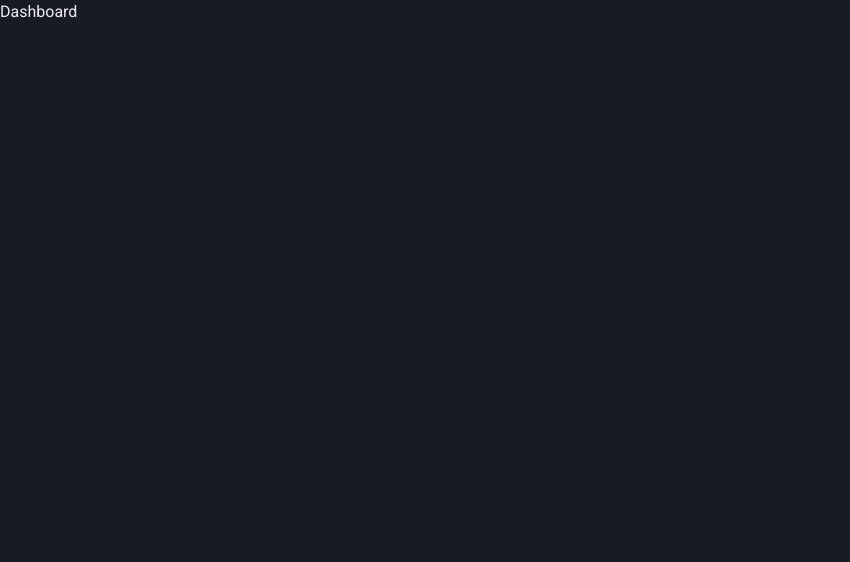
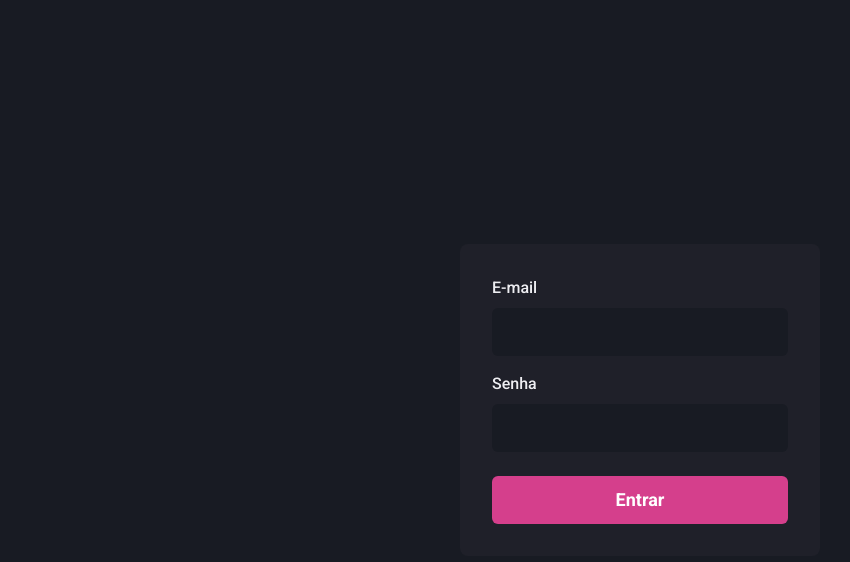
Before and after one commit to vicentemattos1/dashgo, a Next.js app: page / in a window 1280 px wide. Shown: the top 562 px of the page, without its empty margins (0-850 px from the left). Built offline with nearby package versions, Linux system fonts and the light colour scheme.

Commit message:
Tela de login

```diff
--- a/src/pages/index.tsx
+++ b/src/pages/index.tsx
@@ -1,3 +1,58 @@
+import {
+  Flex,
+  Input,
+  Button,
+  Stack,
+  FormLabel,
+  FormControl,
+} from "@chakra-ui/react";
+
 export default function Home() {
-  return <h1>Dashboard</h1>;
+  return (
+    <Flex w="100vw" h="100vh" align="center" justify="center">
+      <Flex
+        as="form"
+        width="100%"
+        maxWidth={360}
+        bg="gray.800"
+        p="8"
+        borderRadius={8}
+        flexDir="column"
+      >
+        <Stack spacing="4">
+          <FormControl>
+            <FormLabel htmlFor="email">E-mail</FormLabel>
+            <Input
+              name="email"
+              type="email"
+              focusBorderColor="pink.500"
+              bgColor="gray.900"
+              variant="filled"
+              _hover={{
+                bgColor: "gray.900",
+              }}
+              size="lg"
+            ></Input>
+          </FormControl>
+          <FormControl>
+            <FormLabel htmlFor="password">Senha</FormLabel>
+            <Input
+              name="password"
+              type="password"
+              focusBorderColor="pink.500"
+              bgColor="gray.900"
+              variant="filled"
+              _hover={{
+                bgColor: "gray.900",
+              }}
+              size="lg"
+            ></Input>
+          </FormControl>
+        </Stack>
+        <Button type="submit" mt="6" colorScheme="pink" size="lg">
+          Entrar
+        </Button>
+      </Flex>
+    </Flex>
+  );
 }
```
